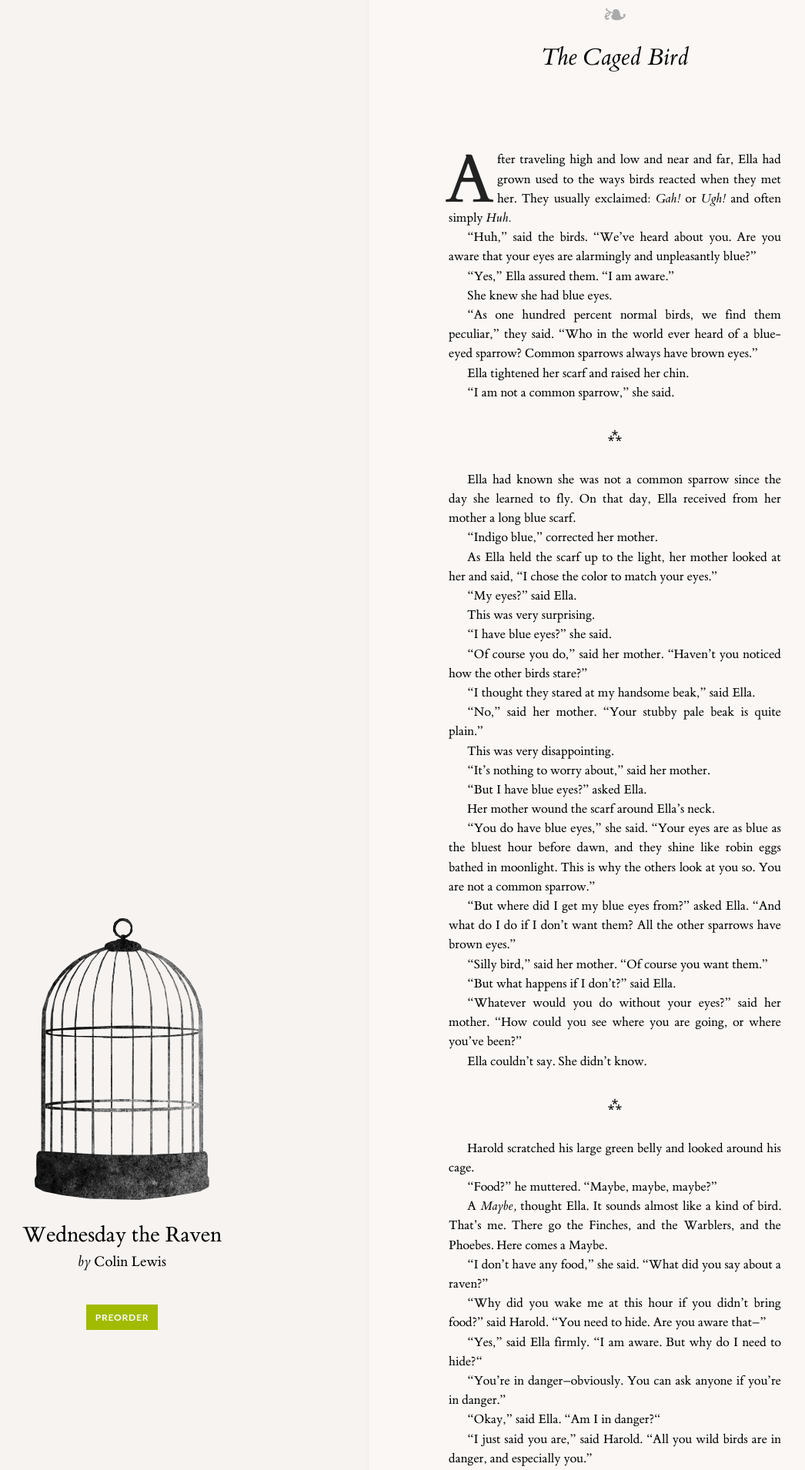
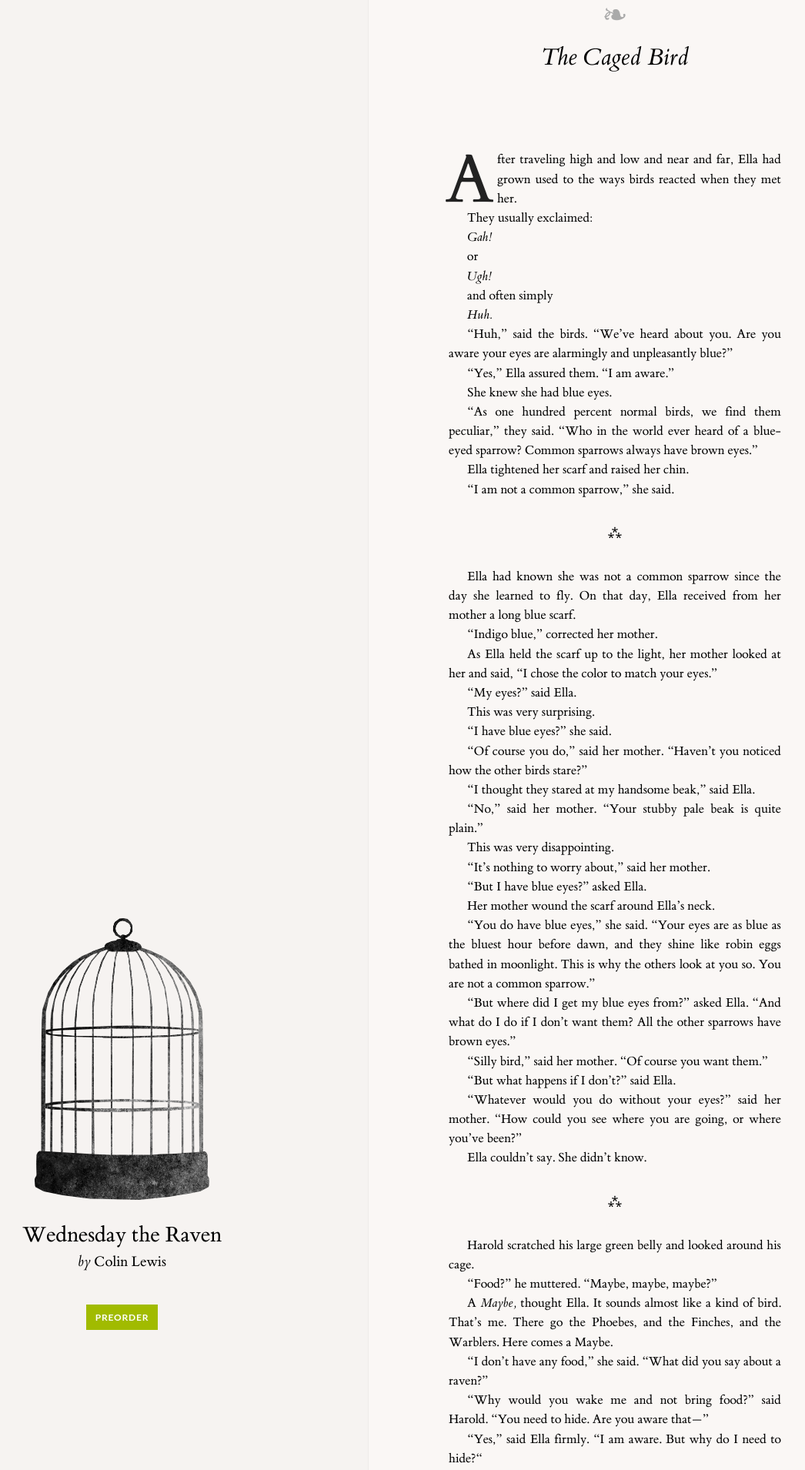
Before and after one commit to studiokicobi/wednesday-the-raven, a Jekyll site: the page built from chapters/chapter-02.md, in a window 1280 px wide. Shown: the part 699-2609 px from the top of the page at 77% size, without its empty margins (161-1207 px from the left). Built offline with Jekyll 4.4.1, drawn with Linux system fonts in a browser that asks for light colours; some of the changed text lies outside the part shown.

Commit message:
minor edits

```diff
--- a/chapters/chapter-02.md
+++ b/chapters/chapter-02.md
@@ -8,14 +8,21 @@ permalink: /chapter-02/
 nextChapter: /chapter-03/
 ---
 
-After traveling high and low and near and far, Ella had grown used to the ways birds reacted when they met her. They usually exclaimed:
+After traveling high and low and near and far, Ella had grown used to the ways birds reacted when they met her.
+
+They usually exclaimed:
+
 _Gah!_
+
 or
+
 _Ugh!_
+
 and often simply
+
 _Huh._
 
-“Huh,” said the birds. “We’ve heard about you. Are you aware that your eyes are alarmingly and unpleasantly blue?”
+“Huh,” said the birds. “We’ve heard about you. Are you aware your eyes are alarmingly and unpleasantly blue?”
 
 “Yes,” Ella assured them. “I am aware.”
 
@@ -73,15 +80,15 @@ Harold scratched his large green belly and looked around his cage.
 
 “Food?” he muttered. “Maybe, maybe, maybe?”
 
-A _Maybe,_ thought Ella. It sounds almost like a kind of bird. That’s me. There go the Finches, and the Warblers, and the Phoebes. Here comes a Maybe.
+A _Maybe,_ thought Ella. It sounds almost like a kind of bird. That’s me. There go the Phoebes, and the Finches, and the Warblers. Here comes a Maybe.
 
 “I don’t have any food,” she said. “What did you say about a raven?”
 
-“Why did you wake me at this hour if you didn’t bring food?” said Harold. “You need to hide. Are you aware that--”
+“Why would you wake me and not bring food?” said Harold. “You need to hide. Are you aware that—”
 
 “Yes,” said Ella firmly. “I am aware. But why do I need to hide?“
 
-“You’re in danger--obviously. You can ask anyone if you’re in danger.”
+“You’re in danger—obviously. You can ask anyone if you’re in danger.”
 
 “Okay,” said Ella. “Am I in danger?“
 
```
Also changed, not shown: other parts of chapters/chapter-02.md (+5 -5 lines).
